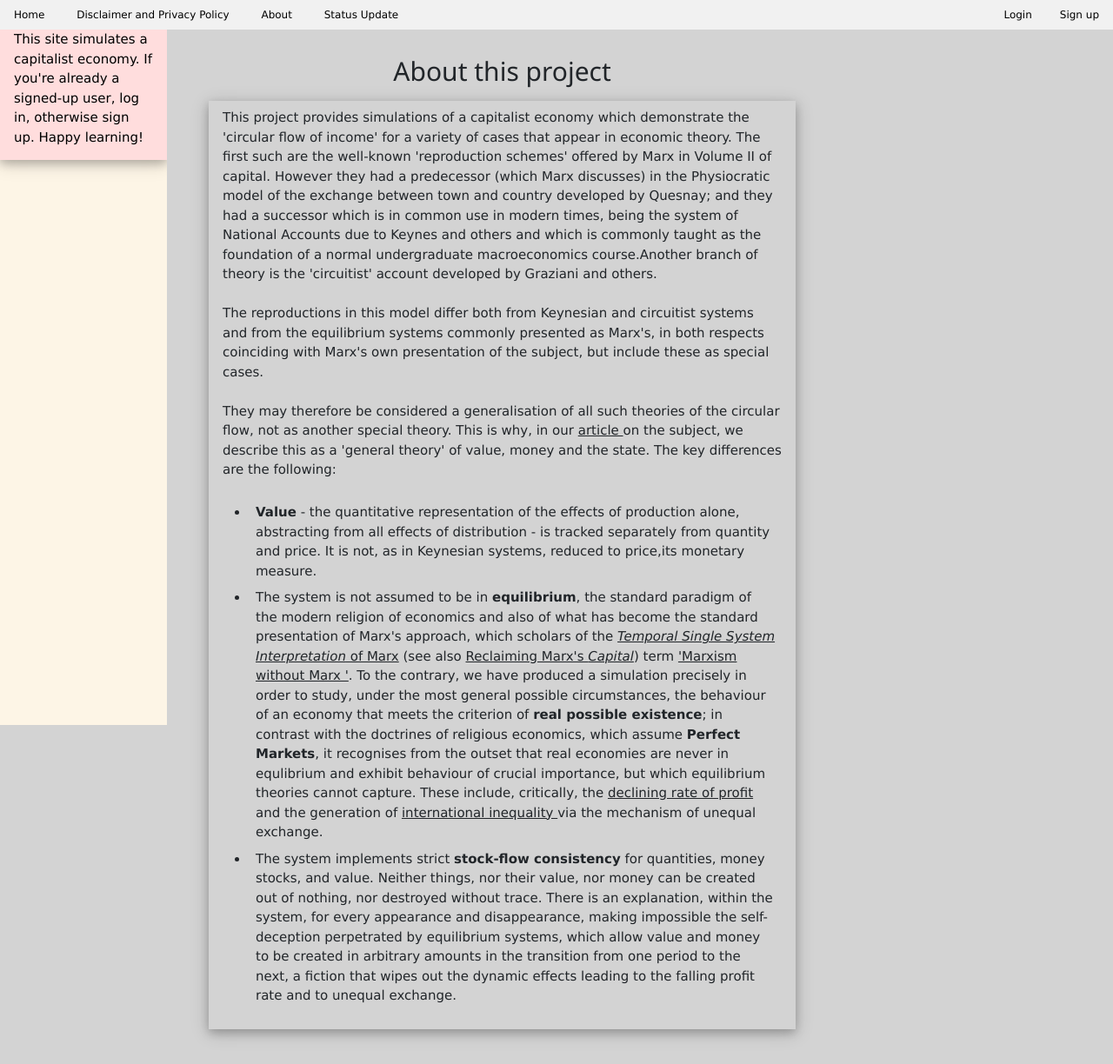
After one commit to znalo/capitalism-10.5, a Django app: page /about/ in a window 1280 px wide. The commit adds this page. Shown: the whole page at 87% size. Run offline with Django 3.2, Linux system fonts and the light colour scheme; some libraries are stand-ins or nearby versions.

Commit message:
added about page

```diff
--- a/capitalism/economy/actions/distribution.py
+++ b/capitalism/economy/actions/distribution.py
@@ -22,7 +22,6 @@ def revenue(user):
     for industry in Industry.objects.filter(time_stamp_FK=user.current_time_stamp):
         Trace.enter(user,2,f"Industry {Trace.sim_object(industry.name)} has made a profit of {Trace.sim_quantity(industry.profit)} which will be transferred to the capitalists")
         donor_money_stock=industry.money_stock
-        print("hunting for capitalists")
         recipient=SocialClass.objects.get(time_stamp_FK=user.current_time_stamp, name="Capitalists")
         Trace.enter(user,2,f"This will go to {Trace.sim_object(recipient.name)}")
         recipient_money_stock=recipient.money_stock
--- a/capitalism/economy/models/owners.py
+++ b/capitalism/economy/models/owners.py
@@ -42,11 +42,8 @@ class StockOwner(models.Model): # Base class for Industry and Social Class
 
     def capitalists(self):
         try:
-            print("looking for capitalists")
             capitalists_qs=SocialClass.objects.filter(time_stamp_FK=self.time_stamp_FK, name="Capitalists")
-            print("hunting for capitalists")
             capitalists=capitalists_qs.get()
-            print(f"found the capitalist class and it is {capitalists}")
         except Exception as error:
             logger.error(f"Too many capitalists for user {self.user} because of exception {error}. Giving Up")
             raise Exception("Too many capitalists. Cannot continue. This is either a data error or a programming error")
@@ -82,7 +79,6 @@ class Industry(StockOwner):
         Trace.enter(self.user,3,f"Processing industry {Trace.sim_object(self.name)}")
         cost=0
         productive_stocks=IndustryStock.objects.filter(usage_type=PRODUCTION,time_stamp_FK=self.user.current_time_stamp,stock_owner_FK=self)
-        logger.info (self.user,f"The productive stock query set is {productive_stocks}")
         for stock in productive_stocks:
             logger.info (f"Stock {stock} has generated an additional cost of {stock.monetary_demand}")
             cost+=stock.monetary_demand
--- /dev/null
+++ b/capitalism/economy/templates/about.html
@@ -0,0 +1,36 @@
+{% extends "base.html" %} {% load static %} {% load control_tags %} {% load app_filters %} {% block content %}
+<div class="w3-container" style="width:70%">
+    <h2 class="w3-center"> About this project </h2>
+    <div class="w3-card-4 w3-margin w3-padding w3-medium">
+        This project provides simulations of a capitalist economy which demonstrate the 'circular flow of income' for a variety of cases that appear in economic theory. The first such are the well-known 'reproduction schemes' offered by Marx in Volume II of capital.
+        However they had a predecessor (which Marx discusses) in the Physiocratic model of the exchange between town and country developed by Quesnay; and they had a successor which is in common use in modern times, being the system of National Accounts
+        due to Keynes and others and which is commonly taught as the foundation of a normal undergraduate macroeconomics course.Another branch of theory is the 'circuitist' account developed by Graziani and others.
+        <br> <br>The reproductions in this model differ both from Keynesian and circuitist systems and from the equilibrium systems commonly presented as Marx's, in both respects coinciding with Marx's own presentation of the subject, but include these
+        as special cases.
+        <br><br>They may therefore be considered a generalisation of all such theories of the circular flow, not as another special theory. This is why, in our
+        <a href="https://www.academia.edu/49503297/A_General_Theory_of_Value_and_Money_part_1">article </a> on the subject, we describe this as a 'general theory' of value, money and the state. The key differences are the following:
+        <br> <br>
+        <ul>
+            <li class="w3-padding-small">
+                <strong>Value</strong> - the quantitative representation of the effects of production alone, abstracting from all effects of distribution - is tracked separately from quantity and price. It is not, as in Keynesian systems, reduced to price,its
+                monetary measure.
+            </li>
+            <li class="w3-padding-small">
+                The system is not assumed to be in <strong>equilibrium</strong>, the standard paradigm of the modern religion of economics and also of what has become the standard presentation of Marx's approach, which scholars of the <a href="https://www.academia.edu/304345/Marx_and_Non_Equilibrium_Economics"><em>Temporal Single System Interpretation</em> of Marx</a>                (see also
+                <a href="https://www.amazon.ca/Reclaiming-Marxs-Capital-Refutation-Inconsistency/dp/073911851X">Reclaiming Marx's <em>Capital</em></a>) term
+                <a href="https://journals.sagepub.com/doi/abs/10.1177/0309816809353585">'Marxism without Marx '</a>. To the contrary, we have produced a simulation precisely in order to study, under the most general possible circumstances, the behaviour
+                of an economy that meets the criterion of
+                <strong>real possible existence</strong>; in contrast with the doctrines of religious economics, which assume <strong>Perfect Markets</strong>, it recognises from the outset that real economies are never in equlibrium and exhibit behaviour
+                of crucial importance, but which equilibrium theories cannot capture. These include, critically, the <a href="https://www.academia.edu/6997022/Marxian_Debates_on_the_Falling_Rate_of_Profit_a_primer">declining rate of profit </a> and the
+                generation of <a href="https://www.academia.edu/58994474/International_Income_Inequality_introduction_to_special_issue_of_Japanese_Political_Economy">international inequality </a> via the mechanism of unequal exchange.
+            </li>
+            <li class="w3-padding-small">
+                The system implements strict <strong>stock-flow consistency</strong> for quantities, money stocks, and value. Neither things, nor their value, nor money can be created out of nothing, nor destroyed without trace. There is an explanation,
+                within the system, for every appearance and disappearance, making impossible the self-deception perpetrated by equilibrium systems, which allow value and money to be created in arbitrary amounts in the transition from one period to the
+                next, a fiction that wipes out the dynamic effects leading to the falling profit rate and to unequal exchange.
+            </li>
+        </ul>
+    </div>
+</div>
+
+{% endblock %}
--- a/capitalism/economy/templates/base.html
+++ b/capitalism/economy/templates/base.html
@@ -25,6 +25,7 @@
             <div class="w3-left">
                 <a href="{% url 'landing-page' %}" class="w3-button w3-small w3-round" style="padding-bottom: 2px" role="button">Home</a>
                 <a href="{% url 'disclaimers' %}" class="w3-button w3-small w3-round" style="padding-bottom: 2px" role="button">Disclaimer and Privacy Policy</a>
+                <a href="{% url 'about' %}" class="w3-button w3-small w3-round" style="padding-bottom: 2px" role="button">About</a>
                 <a href="{% url 'status' %}" class="w3-button w3-small w3-round" style="padding-bottom: 2px" role="button">Status Update</a>{% if user.is_authenticated %}
                 <a href="{% url 'trace' %}" class="w3-button w3-small w3-round" style="padding-bottom: 2px" role="button">Trace</a>
                 <a href="{% url 'admin:index' %}" class="w3-button w3-small w3-round" style="padding-bottom: 2px" role="button">Admin</a>
--- a/capitalism/economy/urls.py
+++ b/capitalism/economy/urls.py
@@ -9,6 +9,7 @@ urlpatterns = [
     path('', views.landingPage, name='landing-page'),
     path('justlanded/', views.newlyLanded, name='just-landed'),
     path('status/', views.status_update, name='status'),
+    path('about/', views.about, name='about'),
     url('^admin/', admin.site.urls),
     path('accounts/', include('django.contrib.auth.urls')), # new
     url('report/table', views.TraceView.as_view(), name='trace'),
--- a/capitalism/economy/views.py
+++ b/capitalism/economy/views.py
@@ -158,6 +158,11 @@ def status_update(request):
     logger.info(f"User {user} requested a status update")
     return render(request, 'status.html')
 
+def about(request):
+    user=request.user
+    logger.info(f"User {user} requested the about page")
+    return render(request, 'about.html')
+
 #! to display messages to people that just logged in
 def newlyLanded(request):
     user=request.user
```
Also changed, not shown: DEVLOGS/DEVLOG.MD (+2 -1 lines), README.MD.
